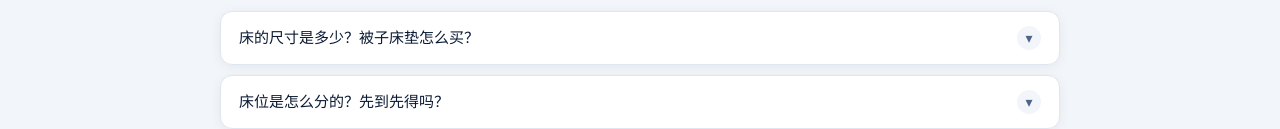
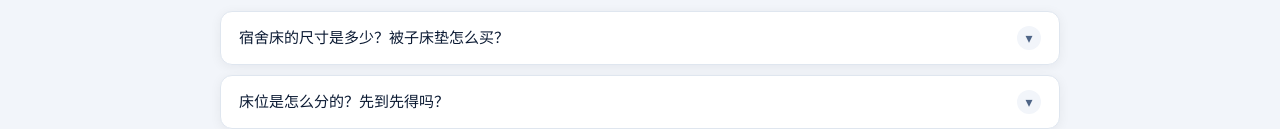
Before and after one commit to Mercury-Ghost/xupt-ns-faq.github.io, a plain HTML site: page index.html in a window 1280 px wide. Shown: the part 242-371 px from the top of the page. Drawn offline with Linux system fonts and the light colour scheme.

Commit message:
docs：进行了一些更新

```diff
--- a/index.html
+++ b/index.html
@@ -5,7 +5,7 @@
     <meta name="viewport" content="width=device-width, initial-scale=1.0, maximum-scale=1.0, user-scalable=yes" />
     <title>西邮计算机 · 新生 FAQ</title>
     <style>
-        /* ===== CSS Variables (亮色/暗色) ===== */
+        /* ===== CSS Variables ===== */
         :root {
             --bg-body: #f2f5fa;
             --bg-card: #ffffff;
@@ -30,7 +30,6 @@
             --code-bg: #f0f4fa;
             --radius: 16px;
             --transition: 0.25s cubic-bezier(0.4, 0, 0.2, 1);
-            /* 毛玻璃专用 */
             --header-bg: rgba(255, 255, 255, 0.75);
             --header-border: rgba(255, 255, 255, 0.3);
             --dropdown-bg: rgba(255, 255, 255, 0.92);
@@ -115,7 +114,6 @@
             min-height: 60px;
         }
 
-        /* ===== 左侧：文字标志 ===== */
         .header-left {
             display: flex;
             align-items: center;
@@ -146,7 +144,6 @@
             white-space: nowrap;
         }
 
-        /* ===== 右侧：汉堡菜单 + 主题切换 ===== */
         .header-actions {
             display: flex;
             align-items: center;
@@ -154,7 +151,6 @@
             flex-shrink: 0;
         }
 
-        /* 汉堡按钮 */
         .hamburger {
             background: transparent;
             border: none;
@@ -195,7 +191,6 @@
             transform: rotate(-45deg) translate(4px, -4px);
         }
 
-        /* 下拉菜单 */
         .dropdown-menu {
             position: absolute;
             top: calc(100% + 8px);
@@ -266,14 +261,12 @@
             border: 1px solid var(--border-light);
         }
 
-        /* 菜单分隔线 */
-        .dropdown-divider {
-            height: 1px;
-            background: var(--divider);
-            margin: 6px 12px;
+        .menu-wrapper {
+            position: relative;
+            display: flex;
+            align-items: center;
         }
 
-        /* 主题切换按钮（在汉堡右侧） */
         .theme-toggle {
             background: var(--bg-card);
             border: 1px solid var(--border-light);
@@ -298,13 +291,6 @@
 
         .theme-toggle .icon {
             font-size: 15px;
-        }
-
-        /* 汉堡菜单容器（相对定位） */
-        .menu-wrapper {
-            position: relative;
-            display: flex;
-            align-items: center;
         }
 
         /* ===== 页面内容 ===== */
@@ -332,7 +318,6 @@
             color: var(--text-muted);
         }
 
-        /* ===== Search ===== */
         .search-box {
             margin-bottom: 28px;
             position: relative;
@@ -645,13 +630,10 @@
     <div class="container" id="app">
         <!-- ===== 固定毛玻璃标题栏 ===== -->
         <header class="header" id="mainHeader">
-            <!-- 左侧：文字标志 -->
             <div class="header-left">
                 <span class="logo">&lt;/&gt; 新生 FAQ</span>
                 <span class="badge">西邮 · 计算机学院</span>
             </div>
-
-            <!-- 右侧：汉堡菜单 + 主题切换 -->
             <div class="header-actions">
                 <div class="menu-wrapper">
                     <button class="hamburger" id="hamburgerBtn" aria-label="展开导航菜单" aria-expanded="false">
@@ -659,12 +641,10 @@
                         <span class="bar"></span>
                         <span class="bar"></span>
                     </button>
-                    <!-- 下拉菜单 -->
                     <nav class="dropdown-menu" id="dropdownMenu" aria-label="分类导航">
                         <!-- 由 JavaScript 动态生成 -->
                     </nav>
                 </div>
-
                 <button class="theme-toggle" id="themeToggle" aria-label="切换主题">
                     <span class="icon" id="themeIcon">🌙</span>
                     <span id="themeLabel">暗色</span>
@@ -678,23 +658,18 @@
             <span class="count" id="totalCount">0 条</span>
         </div>
 
-        <!-- Search -->
         <div class="search-box">
             <span class="search-icon">🔍</span>
             <input type="text" id="searchInput" placeholder="搜索问题关键词（如：床、军训、校园卡）" aria-label="搜索常见问题" />
             <button class="clear-btn" id="clearBtn" aria-label="清空搜索">✕</button>
         </div>
 
-        <!-- FAQ Container -->
         <div id="faqContainer"></div>
-
-        <!-- Empty State -->
         <div class="empty-state" id="emptyState">
             <div class="big-icon">🔍</div>
             <p>没有找到匹配的问题<br />试试其他关键词吧</p>
         </div>
 
-        <!-- Footer -->
         <div class="footer">
             <span>💡 点击问题展开 · 持续更新</span>
             <span>📌 群文件同步更新</span>
@@ -704,65 +679,65 @@
 
     <script>
         // ================================================================
-        //  1. FAQ 数据
+        //  1. FAQ 数据（根据最新文档整理）
         // ================================================================
         const faqData = [
             // ---------- 一、宿舍生活 ----------
-            { category: "宿舍生活", q: "床的尺寸是多少？被子床垫怎么买？", a: "宿舍床标准尺寸为 <strong>0.9m × 1.9m</strong>，床垫被褥需自备。个子高的可以申请加长床，具体需等待通知。" },
-            { category: "宿舍生活", q: "床位是怎么分的？先到先得吗？", a: "宿舍由学校后勤处统一分配，不是先到先得。今年计算机学院宿舍和教学都在<strong>东区</strong>。" },
-            { category: "宿舍生活", q: "宿舍是几人寝？是上床下桌吗？", a: "标准 <strong>6人间</strong>，东区宿舍全部为<strong>上床下桌</strong>，每人配有衣柜，空间足够。" },
+            { category: "宿舍生活", q: "宿舍床的尺寸是多少？被子床垫怎么买？", a: "宿舍床标准尺寸为 0.9m × 1.9m，床垫被褥需自备。个子高的同学可以申请加长床，具体流程开学后等通知。" },
+            { category: "宿舍生活", q: "床位是怎么分的？先到先得吗？", a: "宿舍和床位皆由学校后勤处统一分配，不是先到先得。今年计算机学院宿舍和教学都在东区。" },
+            { category: "宿舍生活", q: "宿舍是几人寝？是上床下桌吗？", a: "标准 6 人间，东区宿舍全部为上床下桌，每人配有衣柜，空间足够。" },
             { category: "宿舍生活", q: "可以装床帘、蚊帐吗？", a: "可以安装。" },
-            { category: "宿舍生活", q: "宿舍有独立卫浴吗？", a: "东区没有独立卫浴（卫生间楼层公共，浴室整栋楼公共）。" },
+            { category: "宿舍生活", q: "宿舍有独立卫浴吗？", a: "东区没有独立卫浴（卫生间在楼层公共区域，浴室整栋楼共用），但是有个独立小阳台。" },
             { category: "宿舍生活", q: "空调怎么算？是租的吗？", a: "空调为租赁制，租赁费和电费分开算。租赁费可以选择四年一次性交，电费需宿舍自己充值。" },
-            { category: "宿舍生活", q: "宿舍限电吗？会跳闸吗？", a: "宿舍限制大功率电器，吹风机、电煮锅等会跳闸。正常插电脑没问题。" },
-            { category: "宿舍生活", q: "宿舍几点关门？", a: "晚上 <strong>11:30</strong> 关门，早上 <strong>6:00</strong> 开门。超时进不去。严禁夜不归宿。" },
-            { category: "宿舍生活", q: "晚上查寝吗？", a: "偶尔查，辅导员会提前通知。严禁夜不归宿，导员那边会有系统预警，被抓到后果严重。" },
+            { category: "宿舍生活", q: "宿舍限电吗？会跳闸吗？", a: "宿舍限电2000W，限制大功率电器，吹风机、电煮锅等会跳闸。正常插电脑没问题。" },
+            { category: "宿舍生活", q: "宿舍几点关门？", a: "晚上 11:30 关门，早上 6:00 开门。超时进不去。严禁夜不归宿。" },
+            { category: "宿舍生活", q: "晚上查寝吗？", a: "偶尔会查，辅导员会提前通知。严禁夜不归宿，导员那边有系统预警，被抓到后果很严重。" },
 
             // ---------- 二、军训 ----------
-            { category: "军训", q: "军训什么时候开始？多长时间？", a: "所有军训相关事宜请等待通知。" },
+            { category: "军训", q: "军训什么时候开始？多长时间？", a: "所有军训相关事宜请等待学院通知，届时会统一告知。" },
 
             // ---------- 三、学习与课程 ----------
-            { category: "学习与课程", q: "大一有晚自习吗？几点到几点？", a: "有。时间一般为 <strong>19:00 – 20:50</strong>。管理宽松，可写作业或自己学习，不影响他人就行。" },
-            { category: "学习与课程", q: "有早八或早自习吗？", a: "有早八（8:00上课）。早自习安排等待通知，具体看课表。" },
-            { category: "学习与课程", q: "作业多吗？按天还是按周布置？", a: "作业量不大，看老师要求，一般一段时间交一次。大一主要是高数作业和C语言上机作业。" },
-            { category: "学习与课程", q: "实验班/创新班怎么考？", a: "笔试考 <strong>数学（60分）</strong> + <strong>英语（40分）</strong>，通过后有面试。" },
-            { category: "学习与课程", q: "大一学什么编程语言？", a: "大一以 <strong>C语言</strong> 为基础。大数据专业大一上就学 <strong>Python</strong>，其他专业后续也会涉及。" },
+            { category: "学习与课程", q: "大一有晚自习吗？几点到几点？", a: "有。时间一般为 19:00 - 20:50。管理宽松，可以写作业或自己学习，不影响他人就行。" },
+            { category: "学习与课程", q: "有早八或早自习吗？", a: "有早八（8:00 上课）。早自习安排等待通知，具体看课表。" },
+            { category: "学习与课程", q: "作业多吗？按天还是按周布置？", a: "作业量不大，看老师要求，一般是一段时间交一次。大一主要是高数作业和 C 语言上机作业。" },
+            { category: "学习与课程", q: "实验班/创新班怎么考？", a: "笔试考数学（60分）+ 英语（40分），通过后有面试。" },
+            { category: "学习与课程", q: "大一学什么编程语言？", a: "大一以 C 语言为基础。大数据专业大一上学期就学 Python，其他专业后续也会涉及。" },
 
             // ---------- 四、食堂与生活 ----------
-            { category: "食堂与生活", q: "学校有几个食堂？用什么支付？", a: "东区1个，西区2个，还有美食广场。用 <strong>微信或支付宝</strong> 直接支付，不需要也没有饭卡。" },
-            { category: "食堂与生活", q: "食堂饭菜贵吗？", a: "正常价格，开学后可以体验一下。" },
+            { category: "食堂与生活", q: "学校有几个食堂？用什么支付？", a: "东区 1 个，西区 2 个（包括美食广场）。用微信 / 支付宝直接支付，不需要也没有饭卡。" },
+            { category: "食堂与生活", q: "食堂饭菜贵吗？", a: "正常价格，开学后自己体验一下就知道了。" },
 
             // ---------- 五、社团与实验室 ----------
             { category: "社团与实验室", q: "社团什么时候纳新？有哪些社团？", a: "开学后两三周有“百团大战”式纳新，到时候去操场转转就能看到。" },
-            { category: "社团与实验室", q: "实验室怎么进？零基础能进吗？", a: "开学后有宣讲会和纳新，需报名+面试，主要考C语言基础（到链表）。大一零基础也能进，肯学就行。" },
+            { category: "社团与实验室", q: "实验室怎么进？零基础能进吗？", a: "开学后有宣讲会和纳新，需要报名 + 面试，主要考 C 语言基础（到链表）。大一零基础也能进，肯学就行。" },
 
             // ---------- 六、团员与入党 ----------
             { category: "团员与入党", q: "团关系怎么转？现在要操作智慧团建吗？", a: "不急！开学后班级选完团支书，建立班级团支部后会统一通知。现在不用操作智慧团建。" },
             { category: "团员与入党", q: "不是团员影响大吗？大学能入团吗？", a: "不影响。大学可以入团，一般大一下学期有一批入团机会。" },
-            { category: "团员与入党", q: "什么时候能入党？名额多少？", a: "一般大一下可申请入党积极分子。每班约 <strong>3–4 个</strong>名额（具体等通知），需提交申请并考察。" },
+            { category: "团员与入党", q: "什么时候能入党？名额多少？", a: "一般大一下可申请入党积极分子。每班约 3 - 4 个名额（具体等通知），需提交申请并考察。" },
 
             // ---------- 七、报道与分班 ----------
-            { category: "报道与分班", q: "报道带什么材料？流程是什么？", a: "关键要带个人 <strong>档案袋</strong>（<strong>绝！对！不！能！拆！封！</strong>）。到校后先找班助报到，领宿舍钥匙和电卡，具体等通知。" },
-            { category: "报道与分班", q: "分班和宿舍分配什么时候知道？", a: "登录 <strong>“西安邮电大学”公众号</strong> → <strong>“我是萌新”</strong> 查询。系统通常 <strong>8月中下旬</strong> 开放，现在查不到是正常的。" },
+            { category: "报道与分班", q: "报道带什么材料？流程是什么？", a: "关键要带个人档案袋（绝！对！不！能！拆！封！）。到校后先找班助报到，领宿舍钥匙和电卡，具体等通知。" },
+            { category: "报道与分班", q: "分班和宿舍分配什么时候知道？", a: "登录“西安邮电大学”公众号 → “我是萌新” 查询。系统通常 8 月中下旬开放，现在查不到是正常的。" },
             { category: "报道与分班", q: "能提前到校吗？", a: "可以提前来参观校园（跟门卫说一声），但不能提前入住宿舍。" },
-            { category: "报道与分班", q: "能提前寄东西到学校吗？地址写什么？", a: "可以。地址写：<strong>陕西省西安市长安区西安邮电大学长安校区东区菜鸟驿站</strong>。快递可免费寄存。请提前预计快递到达时间，不要让快递在快递站待太久！" },
+            { category: "报道与分班", q: "能提前寄东西到学校吗？地址写什么？", a: "可以。地址写：陕西省西安市长安区西安邮电大学长安校区东区菜鸟驿站。快递可免费寄存。请提前预计快递到达时间，不要让快递在快递站待太久！" },
 
             // ---------- 八、校园交通与环境 ----------
-            { category: "校园交通与环境", q: "东西区离得远吗？", a: "步行约 <strong>20 分钟</strong>。有校内天桥，东区是新生住宿和上课的主要区域。可能会在西区上体育类课程。" },
-            { category: "校园交通与环境", q: "学校可以随便进出吗？要请假吗？", a: "白天可自由进出。周末/节假日离校过夜需在 <strong>“i西邮”小程序</strong> 上请假，辅导员一般不会卡。" },
-            { category: "校园交通与环境", q: "能骑自己的电动车或自行车吗？", a: "自行车可以。电动车目前学校有限制，建议别买。校内有可用共享电动车。" },
-            { category: "校园交通与环境", q: "图书馆要预约吗？", a: "直接进，不用预约。期末周以及各种重大考试前人较多，平时座位充足。" },
+            { category: "校园交通与环境", q: "东西区离得远吗？", a: "步行约 20 分钟。有校内天桥，东区是新生住宿和上课的主要区域。可能会在西区上体育类课程。" },
+            { category: "校园交通与环境", q: "学校可以随便进出吗？要请假吗？", a: "白天可自由进出。周末/节假日离校过夜需在“i西邮”小程序上请假，辅导员一般不会卡。" },
+            { category: "校园交通与环境", q: "能骑自己的电动车或自行车吗？", a: "自行车可以。电动车目前学校有限制，建议别买。校内有共享电动车可用。" },
+            { category: "校园交通与环境", q: "图书馆要预约吗？", a: "直接进，不用预约。期末周以及各种重大考试前（比如四六级或考研）人较多，平时座位充足。" },
 
             // ---------- 九、防骗提醒 ----------
-            { category: "防骗提醒", q: "群里有人自称老师加我好友，是真的吗？", a: "<strong>假的！</strong> 本群老师只有 <strong>黄中南老师</strong> 和 <strong>冯渤老师</strong>。老师和班助不会私加好友或拉小群。凡以老师名义私加你的，<strong>100% 是骗子！</strong>" },
-            { category: "防骗提醒", q: "有人拉小群卖课/卖被子/办校园卡，能信吗？", a: "<strong>全是骗局！</strong> 学校不会在群里或私下收费。遇到不确定的，先在群里 @班助 核实，切记不要转账！" },
+            { category: "防骗提醒", q: "群里有人自称老师加我好友，是真的吗？", a: "假的！本群官方老师只有黄中南老师和冯渤老师。各位老师和班助不会私加好友或拉小群。凡以老师名义私加你的，100% 是骗子！" },
+            { category: "防骗提醒", q: "有人拉小群卖课/卖被子/办校园卡，能信吗？", a: "全是骗局！学校不会在群里或私下收费。遇到不确定的，先在群里 @班助 核实，切记不要转账！" },
             { category: "防骗提醒", q: "有勤工俭学岗位吗？", a: "有。但务必认准辅导员在群里发的官方通知，其他渠道的兼职信息不要信。" },
 
             // ---------- 十、其他常见问题 ----------
-            { category: "其他常见问题", q: "档案袋怎么处理？能拆开吗？", a: "开学时自己带过来，<strong>绝对不要拆开封条！</strong> 报到时统一上交，拆开了很麻烦。" },
-            { category: "其他常见问题", q: "银行卡办哪家的？", a: "学校不要求指定银行。但要申请助学金的话建议办 <strong>农行卡</strong>（学校附近有网点）。开学后办来得及。" },
-            { category: "其他常见问题", q: "校园卡是必须办的吗？", a: "校园卡就是普通电话卡，<strong>非必须</strong>。警惕线上推销，如确有需要建议开学到校后去营业厅线下办理。" },
-            { category: "其他常见问题", q: "学校有湖吗？有猫吗？", a: "图书馆旁有湖，养了很多鸭和鹅。东区有很多流浪猫，可以撸，很好玩。" }
+            { category: "其他常见问题", q: "档案袋怎么处理？能拆开吗？", a: "开学时自己带过来，绝对不要拆开封条！报到时统一上交，拆开了很麻烦。" },
+            { category: "其他常见问题", q: "银行卡办哪家的？", a: "学校不要求指定银行。但要申请助学金的话建议办农行卡（学校附近有网点）。开学后办来得及。" },
+            { category: "其他常见问题", q: "校园卡是必须办的吗？", a: "校园卡就是普通电话卡，非必须。警惕线上推销，如确有需要建议开学到校后去营业厅线下办理。" },
+            { category: "其他常见问题", q: "学校有湖吗？有猫吗？", a: "图书馆旁有湖，养了很多鸭和鹅。东区有很多哈基米（流浪猫猫），可以撸，很好玩。" }
         ];
 
         // 分类图标映射
@@ -789,7 +764,6 @@
         const clearBtn = document.getElementById('clearBtn');
         const totalCount = document.getElementById('totalCount');
 
-        // 渲染函数
         function render(items) {
             if (!items || items.length === 0) {
                 container.innerHTML = '';
@@ -831,7 +805,6 @@
             container.innerHTML = html;
         }
 
-        // 切换展开/收起
         window.toggleItem = function(id) {
             const el = document.getElementById(id);
             if (!el) return;
@@ -846,7 +819,6 @@
             }
         };
 
-        // 搜索过滤
         function filterItems() {
             const keyword = searchInput.value.trim().toLowerCase();
             if (!keyword) {
@@ -868,7 +840,6 @@
             }
         }
 
-        // 清空搜索
         clearBtn.addEventListener('click', function() {
             searchInput.value = '';
             clearBtn.classList.remove('visible');
@@ -890,7 +861,6 @@
         const hamburgerBtn = document.getElementById('hamburgerBtn');
         const dropdownMenu = document.getElementById('dropdownMenu');
 
-        // 获取各分类的问题数量
         function getCategoryCounts() {
             const counts = {};
             faqData.forEach(item => {
@@ -899,7 +869,6 @@
             return counts;
         }
 
-        // 构建下拉菜单
         function buildDropdown() {
             const categories = [];
             const seen = new Set();
@@ -926,7 +895,6 @@
             });
             dropdownMenu.innerHTML = html;
 
-            // 点击菜单项：滚动到对应分类 + 关闭菜单
             dropdownMenu.querySelectorAll('.nav-link').forEach(link => {
                 link.addEventListener('click', function(e) {
                     e.preventDefault();
@@ -941,7 +909,6 @@
             });
         }
 
-        // 更新菜单中的计数（搜索时使用）
         function updateDropdownCounts() {
             const visibleItems = document.querySelectorAll('.category');
             const countMap = {};
@@ -953,7 +920,6 @@
                     countMap[name] = countEl.textContent.trim();
                 }
             });
-            // 更新菜单链接中的计数
             dropdownMenu.querySelectorAll('.nav-link').forEach(link => {
                 const catName = link.getAttribute('data-category');
                 if (catName && countMap[catName]) {
@@ -963,7 +929,6 @@
             });
         }
 
-        // 打开/关闭菜单
         function toggleDropdown() {
             const isOpen = dropdownMenu.classList.toggle('open');
             hamburgerBtn.classList.toggle('active');
@@ -981,7 +946,6 @@
             toggleDropdown();
         });
 
-        // 点击页面其他区域关闭菜单
         document.addEventListener('click', function(e) {
             const wrapper = document.querySelector('.menu-wrapper');
             if (wrapper && !wrapper.contains(e.target)) {
@@ -989,19 +953,16 @@
             }
         });
 
-        // ESC 键关闭菜单
         document.addEventListener('keydown', function(e) {
             if (e.key === 'Escape') {
                 closeDropdown();
             }
         });
 
-        // 初始构建
         buildDropdown();
         render(faqData);
         updateDropdownCounts();
 
-        // 页面加载时处理 hash
         window.addEventListener('load', function() {
             if (location.hash) {
                 const target = document.getElementById(location.hash.substring(1));
@@ -1013,7 +974,6 @@
             }
         });
 
-        // 窗口变化时关闭菜单（适应布局变化）
         let resizeTimer = null;
         window.addEventListener('resize', function() {
             clearTimeout(resizeTimer);
```
